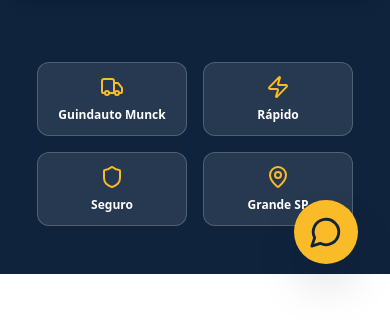
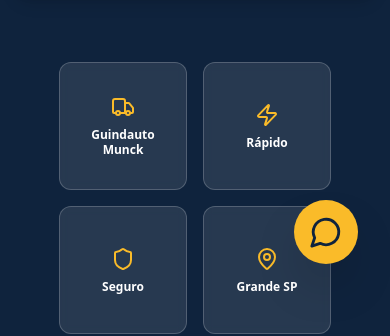
Before and after one commit to cleitonSam/socram, a React (Vite) app: page / in a window 390 px wide. Shown: the part 548-884 px from the top of the page. Built offline with nearby package versions, Linux system fonts and the light colour scheme.

Commit message:
[dyad] wrote 1 file(s)

```diff
--- a/src/components/sections/HeroSection.tsx
+++ b/src/components/sections/HeroSection.tsx
@@ -7,9 +7,9 @@ const GraphicItem: React.FC<{ icon: React.ReactNode; text: string }> = ({
   icon,
   text,
 }) => (
-  <div className="flex flex-col items-center p-3 bg-white/10 rounded-xl backdrop-blur-sm border border-white/20 w-full max-w-[150px] sm:w-auto transition-transform hover:scale-[1.02]">
+  <div className="flex flex-col items-center justify-center p-3 bg-white/10 rounded-xl backdrop-blur-sm border border-white/20 w-32 h-32 sm:w-36 sm:h-36 flex-shrink-0 transition-transform hover:scale-[1.02]">
     <div className="text-2xl sm:text-3xl text-secondary mb-2">{icon}</div>
-    <div className="font-semibold text-white text-xs sm:text-base text-center">
+    <div className="font-semibold text-white text-xs sm:text-base text-center leading-tight">
       {text}
     </div>
   </div>
```
